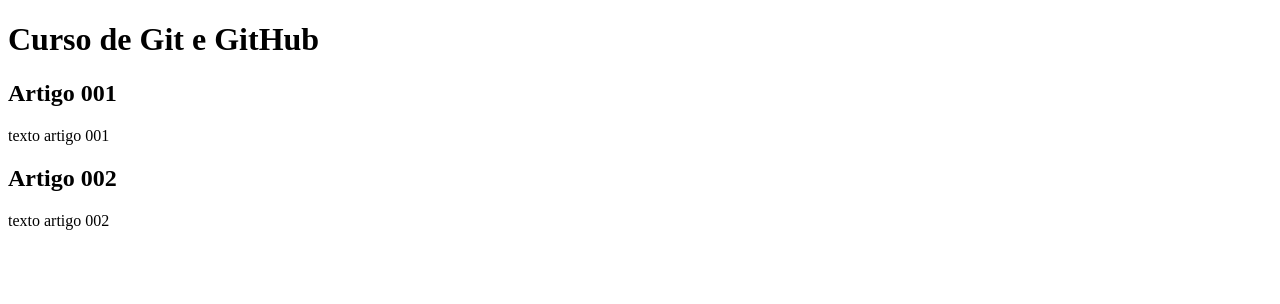
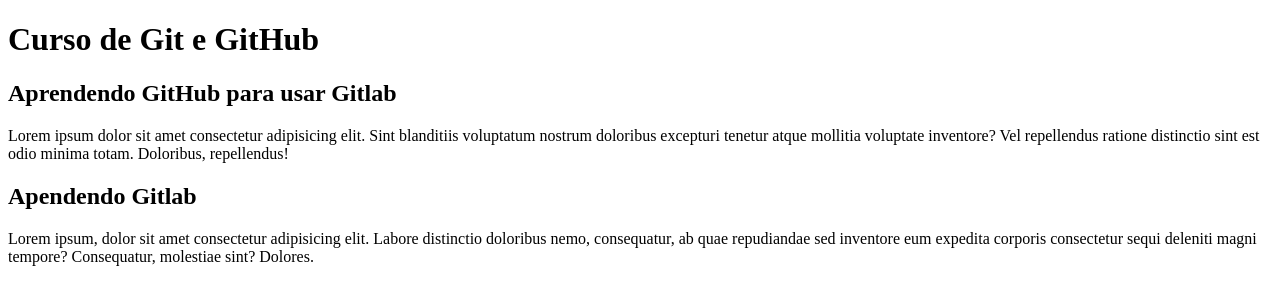
Before and after one commit to UILDEVOPS/proj-site-branch, a plain HTML site: page index.html in a window 1280 px wide. Drawn offline with Linux system fonts and the light colour scheme.

Commit message:
commit conteudo
montagem do conteudo

```diff
--- a/index.html
+++ b/index.html
@@ -11,12 +11,20 @@
             <h1>Curso de Git e GitHub</h1>
         </header>
         <article>
-            <h2>Artigo 001</h2>
-            <p>texto artigo 001</p>
+            <h2>Aprendendo GitHub para usar Gitlab</h2>
+            <p>Lorem ipsum dolor sit amet consectetur adipisicing elit.
+                 Sint blanditiis voluptatum nostrum doloribus excepturi
+                  tenetur atque mollitia voluptate inventore? Vel repellendus
+                   ratione distinctio sint est odio minima totam. Doloribus,
+                    repellendus!</p>
         </article>
         <article>
-            <h2>Artigo 002</h2>
-            <p>texto artigo 002</p>
+            <h2>Apendendo Gitlab</h2>
+            <p>Lorem ipsum, dolor sit amet consectetur adipisicing elit.
+                Labore distinctio doloribus nemo, consequatur, ab quae
+                repudiandae sed inventore eum expedita corporis consectetur
+                sequi deleniti magni tempore? Consequatur, molestiae sint?
+                 Dolores.</p>
         </article>
     </main>
 </body>
```
